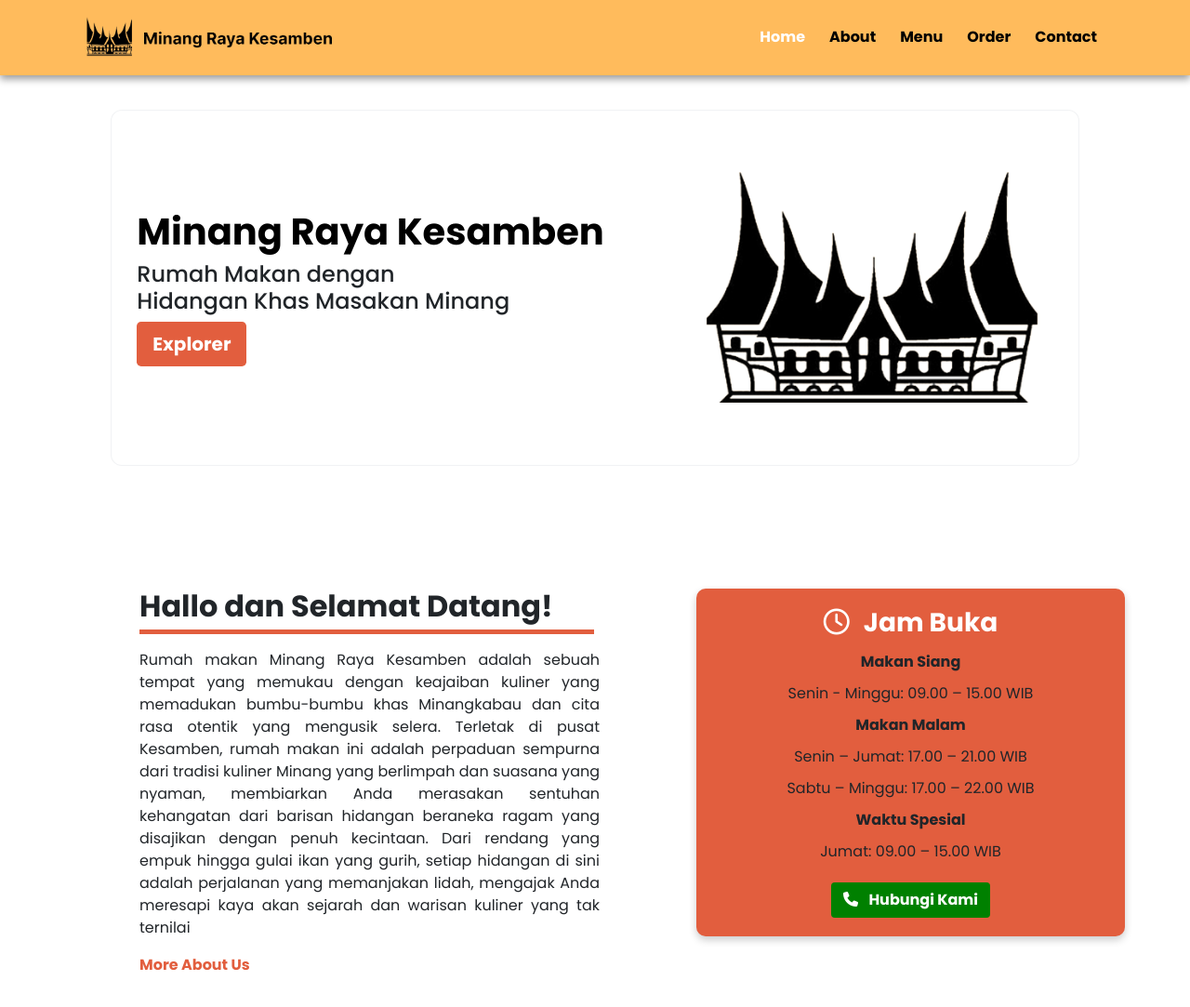
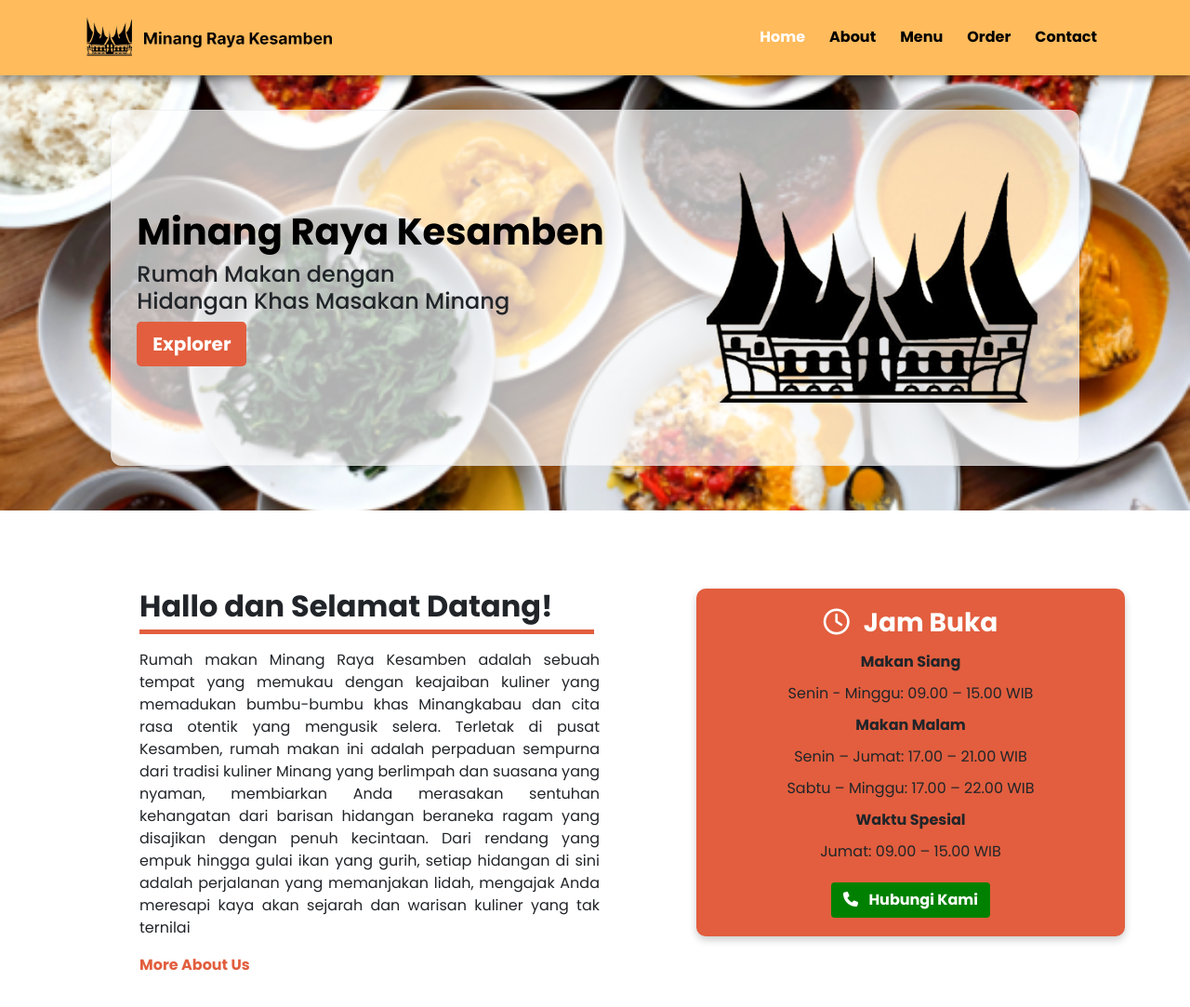
Before and after one commit to deva3xd/msib-bootstrap, a plain HTML site: page index.html in a window 1280 px wide. Shown: the top 1083 px of the page at 93% size. Drawn offline with nearby package versions, Linux system fonts and the light colour scheme.

Commit message:
update sass home

```diff
--- a/assets/scss/styles_home.scss
+++ b/assets/scss/styles_home.scss
@@ -9,7 +9,6 @@ $third-color: white;
 $fourth-color: black;
 $five-color: green;
 
-<<<<<<< HEAD:sass/styles_home.scss
 .navbar {
     background-color: $primary-color;
     border-bottom: 2px solid $primary-color;
@@ -215,9 +214,6 @@ $third-color: white;
 $fourth-color: black;
 $five-color: green;
 
-=======
-// Hero
->>>>>>> c7983e3bb205a2ff00d0e22cbdd25f7bd740863d:assets/scss/styles_home.scss
 .background {
     background-image: url('../img/banner_hero.png');
     background-position: center;
```
Also changed, not shown: assets/css/styles_home.css, 1 other file.
